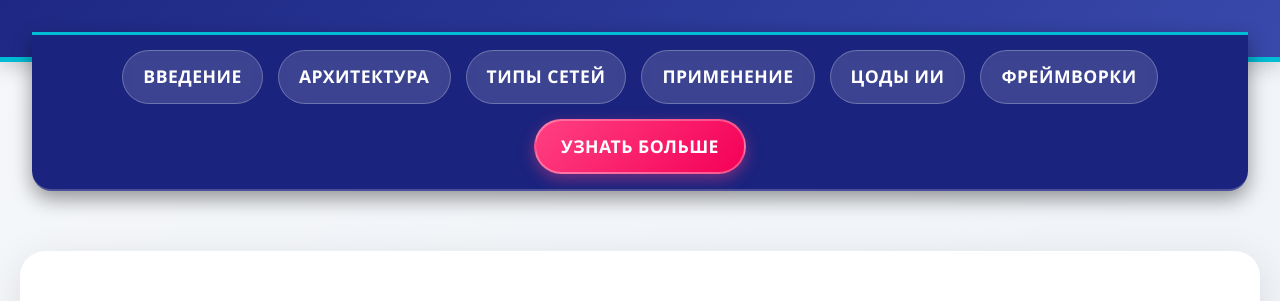
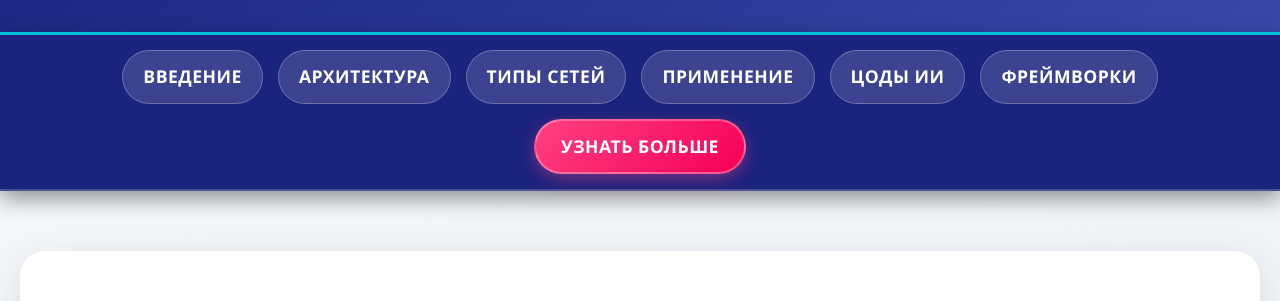
Before and after one commit to San4es339/AIgithub.io, a plain HTML site: page index.html in a window 1280 px wide. Shown: the part 222-523 px from the top of the page. Drawn offline with Linux system fonts and the light colour scheme.

Commit message:
Update index.html

```diff
--- a/index.html
+++ b/index.html
@@ -86,7 +86,7 @@
             line-height: 1.4;
         }
 
-        /* Navigation - ПОДНЯТА ВЫШЕ, ПЕРЕКРЫВАЕТ ШАПКУ */
+        /* Navigation - НА ВСЮ ШИРИНУ */
         nav {
             background: #1a237e;
             padding: 15px 0;
@@ -97,11 +97,15 @@
             margin-top: -30px;
             border-top: 3px solid #00bcd4;
             border-bottom: 2px solid rgba(255,255,255,0.2);
-            border-radius: 0 0 20px 20px;
-            width: 95%;
-            margin-left: auto;
-            margin-right: auto;
-            max-width: 1300px;
+            width: 100%;
+            left: 0;
+            right: 0;
+        }
+
+        .nav-wrapper {
+            max-width: 1400px;
+            margin: 0 auto;
+            padding: 0 20px;
         }
 
         .nav-container {
@@ -110,7 +114,6 @@
             align-items: center;
             gap: 15px;
             flex-wrap: wrap;
-            padding: 0 20px;
         }
 
         nav a {
@@ -800,7 +803,6 @@
             nav {
                 margin-top: -20px;
                 padding: 10px 0;
-                width: 98%;
             }
 
             .nav-container {
@@ -890,6 +892,7 @@
     </header>
 
     <nav>
+        <div class="nav-wrapper">
             <div class="nav-container">
                 <a href="#introduction">Введение</a>
                 <a href="#architecture">Архитектура</a>
@@ -898,6 +901,7 @@
                 <a href="#datacenters">ЦОДы ИИ</a>
                 <a href="#frameworks">Фреймворки</a>
                 <a href="index2.html" class="nav-button">Узнать больше</a>
+            </div>
         </div>
     </nav>
 
```
Lines whose indentation alone changed are shown as unchanged.
